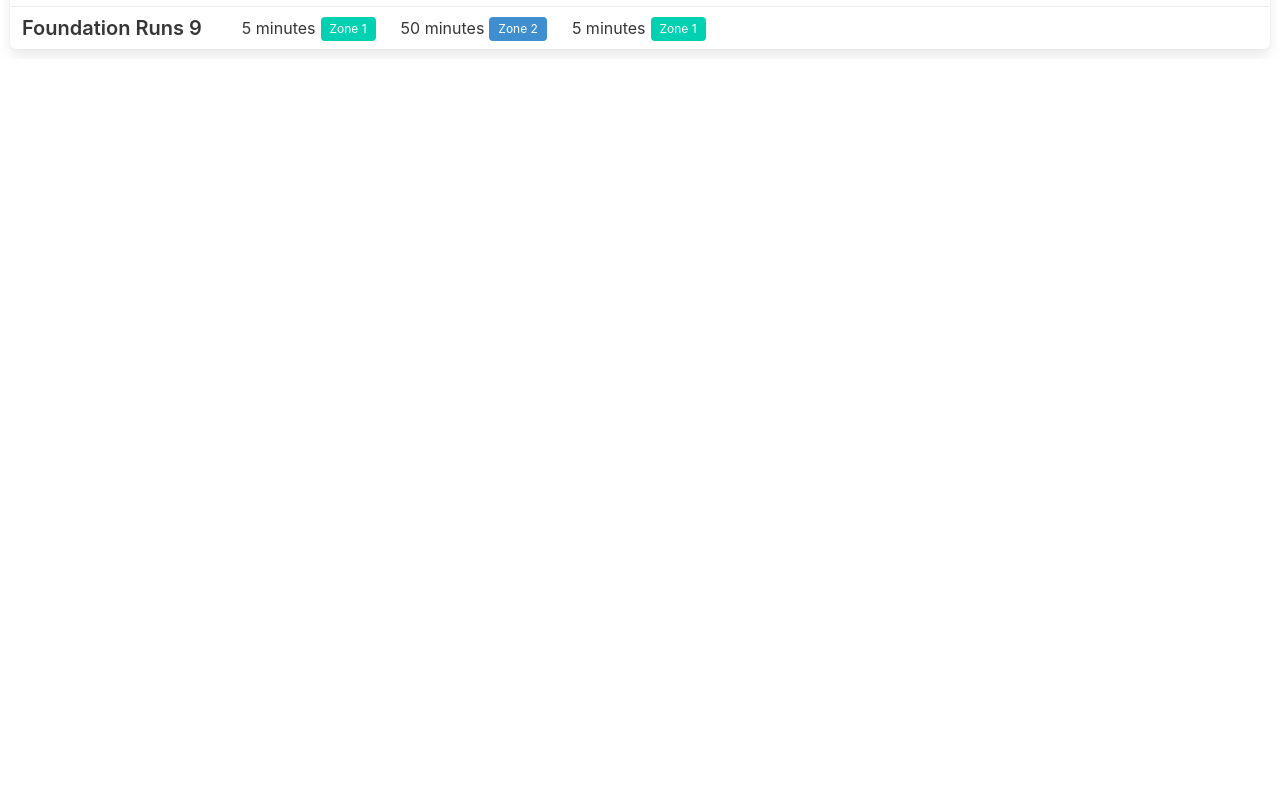
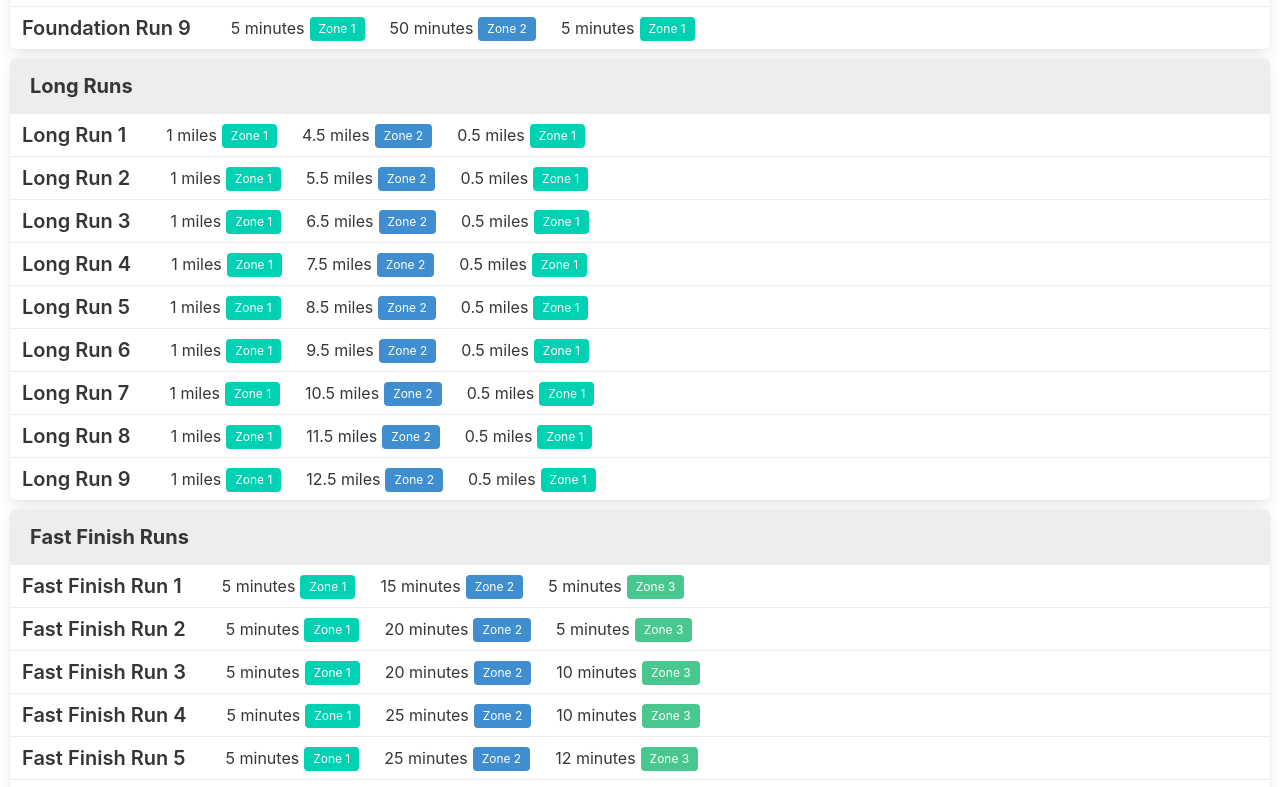
Before and after one commit to alcfeoh/80-20-running, an Angular app: page / in a window 1280 px wide. Shown: the part 853-1640 px from the top of the page. Before the commit the page ends 912 px from the top, so only its background shows below. Built offline with nearby package versions, Linux system fonts and the light colour scheme.

Commit message:
Added long runs and fast finish runs

```diff
--- a/src/app/app.component.html
+++ b/src/app/app.component.html
@@ -3,4 +3,8 @@
 
 <app-run-table title="Foundation Runs" [runs]="foundationRuns"></app-run-table>
 
+<app-run-table title="Long Runs" [runs]="longRuns"></app-run-table>
+
+<app-run-table title="Fast Finish Runs" [runs]="fastFinishRuns"></app-run-table>
+
 <router-outlet></router-outlet>
--- a/src/app/app.component.ts
+++ b/src/app/app.component.ts
@@ -1,6 +1,8 @@
 import { Component } from '@angular/core';
 import {RecoveryRun} from './recovery-run';
 import {FoundationRun} from './foundation-run';
+import {LongRun} from './long-run';
+import {FastFinishRun} from './fast-finish-run';
 
 @Component({
   selector: 'app-root',
@@ -11,11 +13,15 @@ export class AppComponent {
 
   recoveryRuns: Array<RecoveryRun> = [];
   foundationRuns: Array<FoundationRun> = [];
+  longRuns: Array<LongRun> = [];
+  fastFinishRuns: Array<FastFinishRun> = [];
 
   constructor() {
     for (let i = 1; i <= 9;  i++) {
       this.recoveryRuns.push(new RecoveryRun(i));
       this.foundationRuns.push(new FoundationRun(i));
+      this.longRuns.push(new LongRun(i));
+      this.fastFinishRuns.push(new FastFinishRun(i));
     }
   }
 }
--- /dev/null
+++ b/src/app/fast-finish-run.ts
@@ -0,0 +1,36 @@
+import {Run} from './run';
+import {Segment} from './segment';
+
+export class FastFinishRun extends Run {
+
+  constructor(index: number) {
+    super(index, 'Fast Finish Run');
+    this.segments.push(new Segment(5, 'minutes', 1));
+    if (index <= 2) {
+      this.segments.push(new Segment(10 + index * 5, 'minutes', 2));
+    } else if (index === 3) {
+      this.segments.push(new Segment(20, 'minutes', 2));
+    } else if (index <= 5) {
+      this.segments.push(new Segment(25, 'minutes', 2));
+    }  else if (index === 6) {
+      this.segments.push(new Segment(30, 'minutes', 2));
+    } else if (index <= 8) {
+      this.segments.push(new Segment(35, 'minutes', 2));
+    } else if (index === 9) {
+      this.segments.push(new Segment(40, 'minutes', 2));
+    }  else {
+      this.segments.push(new Segment(45, 'minutes', 2));
+    }
+
+    if (index <= 2) {
+      this.segments.push(new Segment(5, 'minutes', 3));
+    } else if (index <= 4) {
+      this.segments.push(new Segment(10, 'minutes', 3));
+    } else if (index <= 7) {
+      this.segments.push(new Segment(12, 'minutes', 3));
+    } else {
+      this.segments.push(new Segment(15, 'minutes', 3));
+    }
+  }
+
+}
--- a/src/app/foundation-run.ts
+++ b/src/app/foundation-run.ts
@@ -4,7 +4,7 @@ import {Segment} from './segment';
 export class FoundationRun extends Run {
 
   constructor(index: number) {
-    super(index);
+    super(index, 'Foundation Run');
     this.segments.push(new Segment(5, 'minutes', 1));
     this.segments.push(new Segment(5 + index * 5, 'minutes', 2));
     this.segments.push(new Segment(5, 'minutes', 1));
--- /dev/null
+++ b/src/app/long-run.ts
@@ -0,0 +1,13 @@
+import {Run} from './run';
+import {Segment} from './segment';
+
+export class LongRun extends Run {
+
+  constructor(index: number) {
+    super(index, 'Long Run');
+    this.segments.push(new Segment(1, 'miles', 1));
+    this.segments.push(new Segment(3.5 + index, 'miles', 2));
+    this.segments.push(new Segment(0.5, 'miles', 1));
+  }
+
+}
--- a/src/app/recovery-run.ts
+++ b/src/app/recovery-run.ts
@@ -4,7 +4,7 @@ import {Segment} from './segment';
 export class RecoveryRun extends Run {
 
   constructor(index: number) {
-    super(index);
+    super(index, 'Recovery Run');
     this.segments.push(new Segment(15 + index * 5, 'minutes', 1));
   }
 }
--- a/src/app/run-table/run-table.component.html
+++ b/src/app/run-table/run-table.component.html
@@ -7,7 +7,7 @@
       <div class="level-left">
         <div class="level-item">
           <h5 class="title is-5">
-            {{title}} {{run.index}}
+            {{run.name}} {{run.index}}
           </h5>
         </div>
       </div>
--- a/src/app/run.ts
+++ b/src/app/run.ts
@@ -4,7 +4,7 @@ export abstract class Run {
 
   segments: Array<Segment> = [];
 
-  constructor(public index: number = 1) {}
+  constructor(public index: number = 1, public name: string = 'Run') {}
 
   getSegments(): Array<Segment> {
     return this.segments;
```
Also changed, not shown: 1 other file (tests, documents, lock files or other folders).
